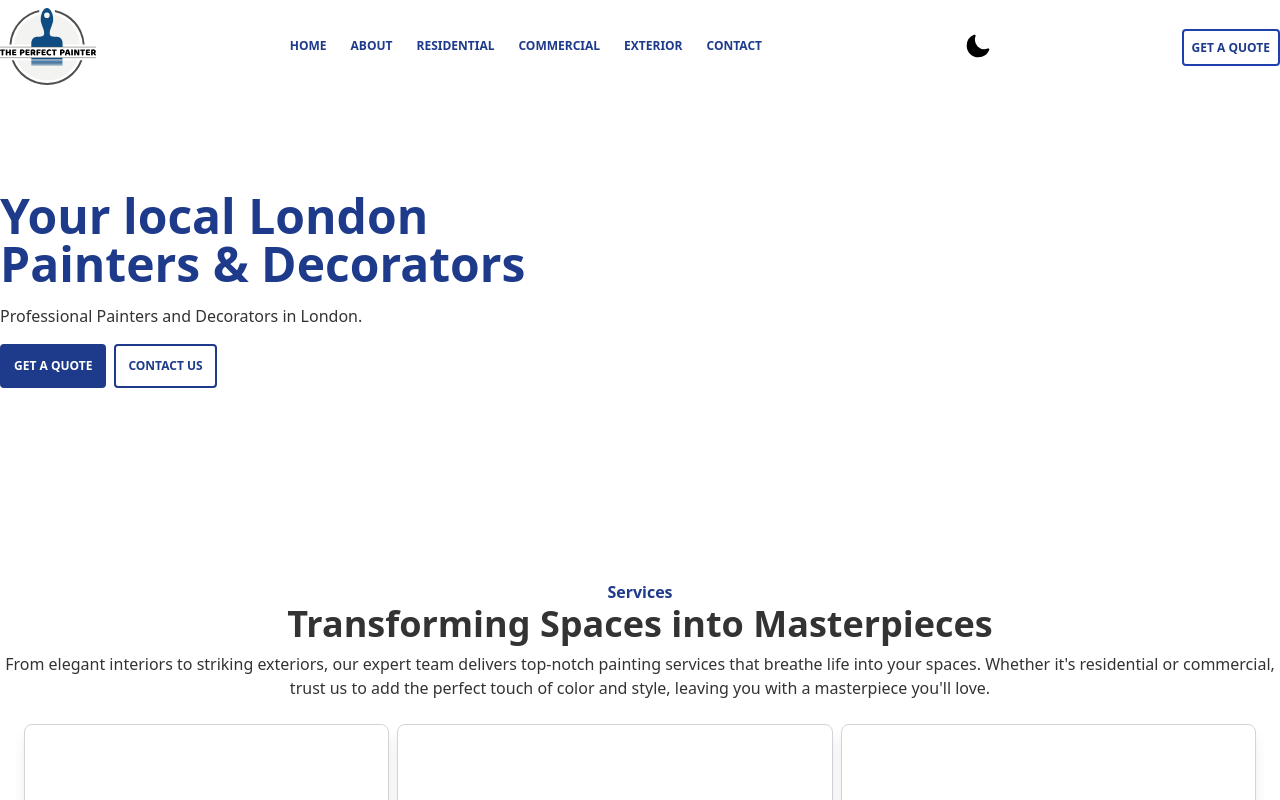
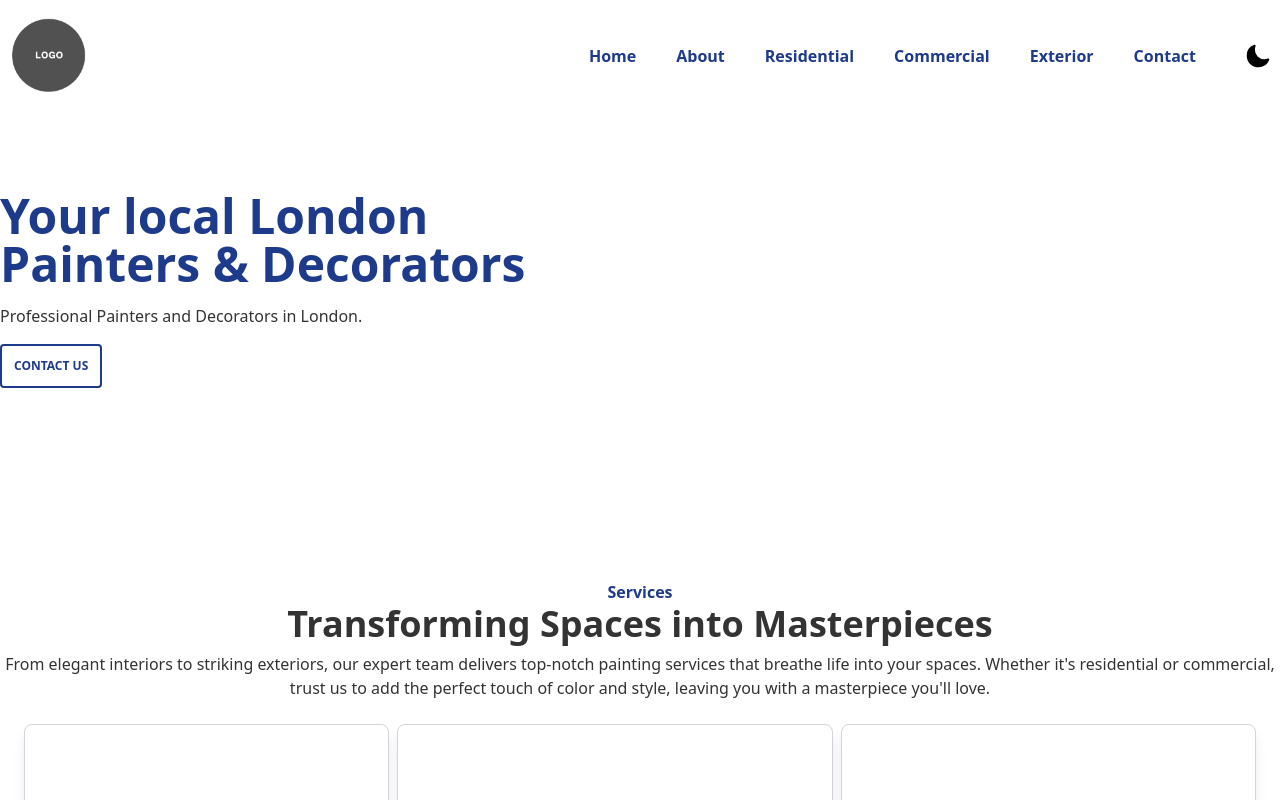
Before and after one commit to illium-digital-media/website, a Next.js app: page / in a window 1280 px wide. Shown: the top 800 px of the page. Built offline with nearby package versions, Linux system fonts and the light colour scheme.

Commit message:
changed navbar

```diff
--- a/components/Navigation/MainNavigation.tsx
+++ b/components/Navigation/MainNavigation.tsx
@@ -1,12 +1,13 @@
 import Link from "next/link";
 import BurgerMenu from "../BurgerMenu";
 import NavItem from "./NavItem";
-import ModalForm from "../ModalForm";
 import React, { useState, useEffect, useContext } from "react";
 import Image from "next/image";
 import Logo from "../../assets/logo.svg";
 import DarkModeToggle from "./DarkModeToggle";
-import { DarkModeContext } from '../DarkModeContext';
+import { DarkModeContext } from "../DarkModeContext";
+import LogoPlaceholder from "../../assets/logo-placeholder.png";
+
 
 const navItems = [
   { pageLink: "/", title: "Home" },
@@ -19,7 +20,6 @@ const navItems = [
 
 const MainNavigation: React.FC = () => {
   const { darkMode, setDarkMode } = useContext(DarkModeContext);
-
 
   const [isModalOpen, setModalOpen] = useState(false);
 
@@ -55,8 +55,7 @@ const MainNavigation: React.FC = () => {
     <header
       className={`w-full max-lg:shadow-lg max-lg:fixed z-10 ${
         navbarVisible ? "fixed shadow-lg " : "absolute "
-      }  ${darkMode ? 'bg-zinc-800' : 'bg-white'}`}
-
+      }  ${darkMode ? "bg-zinc-800" : "bg-white"}`}
       style={{ transition: "background-color 0.3s ease" }}
     >
       <nav className="flex justify-between m-auto max-w-screen-xl max-xl:px-5  max-lg:bg-white">
@@ -64,14 +63,15 @@ const MainNavigation: React.FC = () => {
         <div className="py-2">
           <Link href="/">
           <Image
-              src={Logo}
-              alt="Painting and decorating logo"
+              src={LogoPlaceholder}
+              alt="Logo Placeholder"
               className="w-24"
             />
           </Link>
         </div>
 
-        <ul className="menu-list max-lg:hidden menu flex">
+        <div className="flex">
+          <ul className="menu-list max-lg:hidden menu flex pr-5">
             {navItems.map((item, index) => (
               <NavItem
                 key={index}
@@ -82,13 +82,7 @@ const MainNavigation: React.FC = () => {
             ))}
           </ul>
           <DarkModeToggle />
-
-        <button onClick={openModal} className="">
-          <span className="border-2 border-blue-800 rounded uppercase text-xs font-bold text-blue-900 p-2 hover:bg-blue-900 hover:text-white duration-200">
-            Get a Quote{" "}
-          </span>
-        </button>
-        {isModalOpen && <ModalForm handleClose={closeModal} />}
+        </div>
       </nav>
     </header>
   );
--- a/components/Navigation/NavItem.tsx
+++ b/components/Navigation/NavItem.tsx
@@ -17,7 +17,7 @@ const NavItem: React.FC<{
   ></header>;
   return (
     <li
-      className={`p-3 m-auto uppercase text-xs font-bold  hover:bg-gray-200 hover:rounded-full duration-200
+      className={`p-5 m-auto text-md font-bold  hover:bg-gray-200 hover:rounded-full duration-200
       ${darkMode ? "text-white hover:text-primary" : "text-primary "}`}
     >
       <Link href={props.pageLink} onClick={props.handleClick}>
--- a/components/sections/LandingSection.tsx
+++ b/components/sections/LandingSection.tsx
@@ -1,5 +1,4 @@
 import ContactButton from "../CTAs/ContactButton";
-import GetAQuoteButton from "../CTAs/GetAQuoteButton";
 
 const LandingSection: React.FC = () => {
   return (
@@ -10,8 +9,6 @@ const LandingSection: React.FC = () => {
           Painters &amp; Decorators
         </h3>
         <p className="py-4">Professional Painters and Decorators in London.</p>
-
-        <GetAQuoteButton />
         <ContactButton />
       </div>
     </section>
--- a/pages/exterior.tsx
+++ b/pages/exterior.tsx
@@ -1,6 +1,5 @@
 import CommonLanding from "../components/sections/CommonLanding";
 import ExteriorSection from "../components/sections/ExteriorSection";
-import GetQuoteSection from "../components/sections/GetQuoteSection";
 import Head from "next/head";
 
 const ExteriorPage: React.FC = () => {
@@ -15,7 +14,6 @@ const ExteriorPage: React.FC = () => {
       </Head>
       <CommonLanding heading={"Exterior Painting & Decorating"} />
       <ExteriorSection />
-      <GetQuoteSection />
     </>
   );
 };
```
Also changed, not shown: components/sections/ExteriorSection.tsx (+1 -5 lines), assets/logo-placeholder.png (added). Lines whose indentation alone changed are shown as unchanged.
